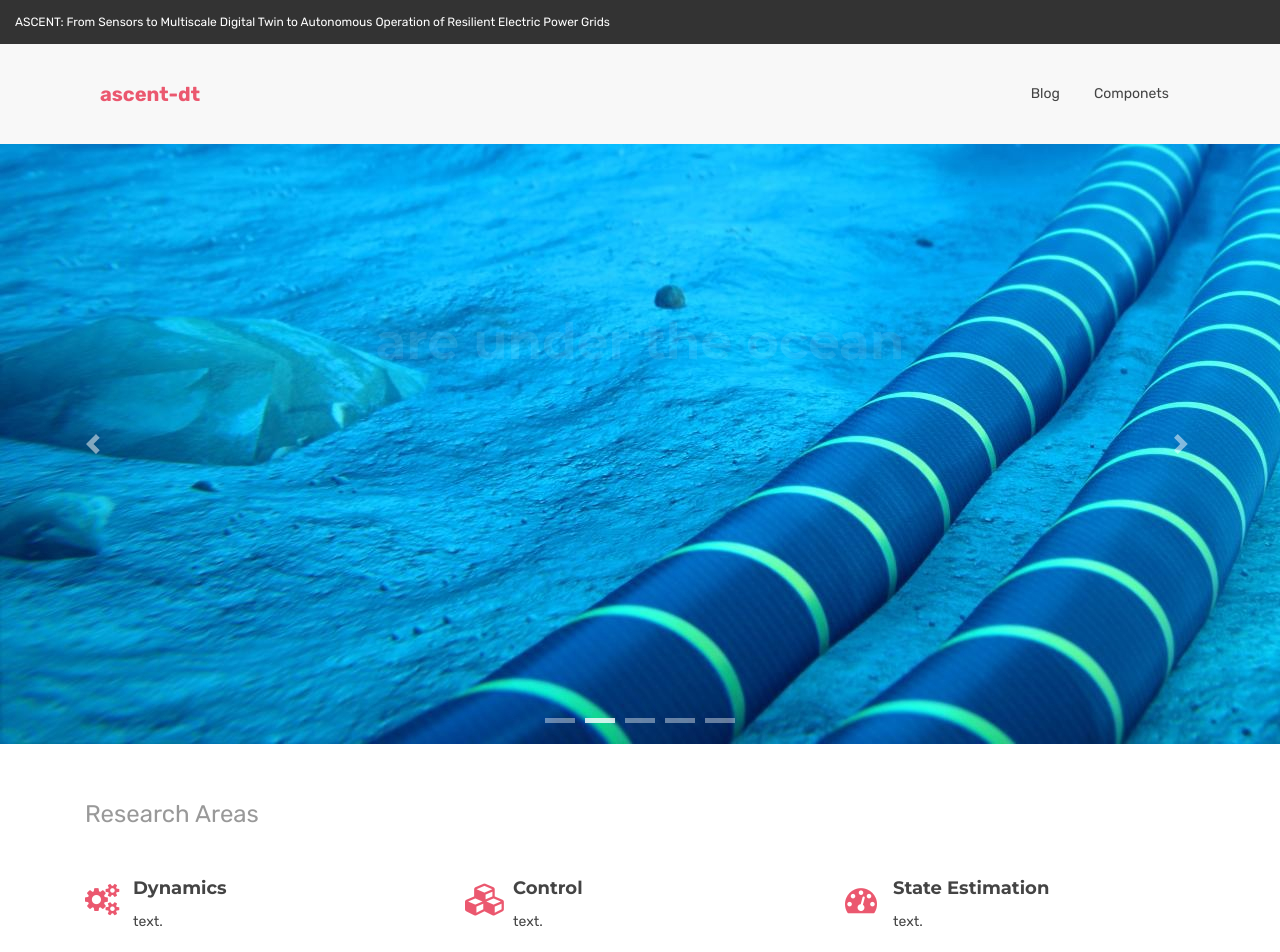
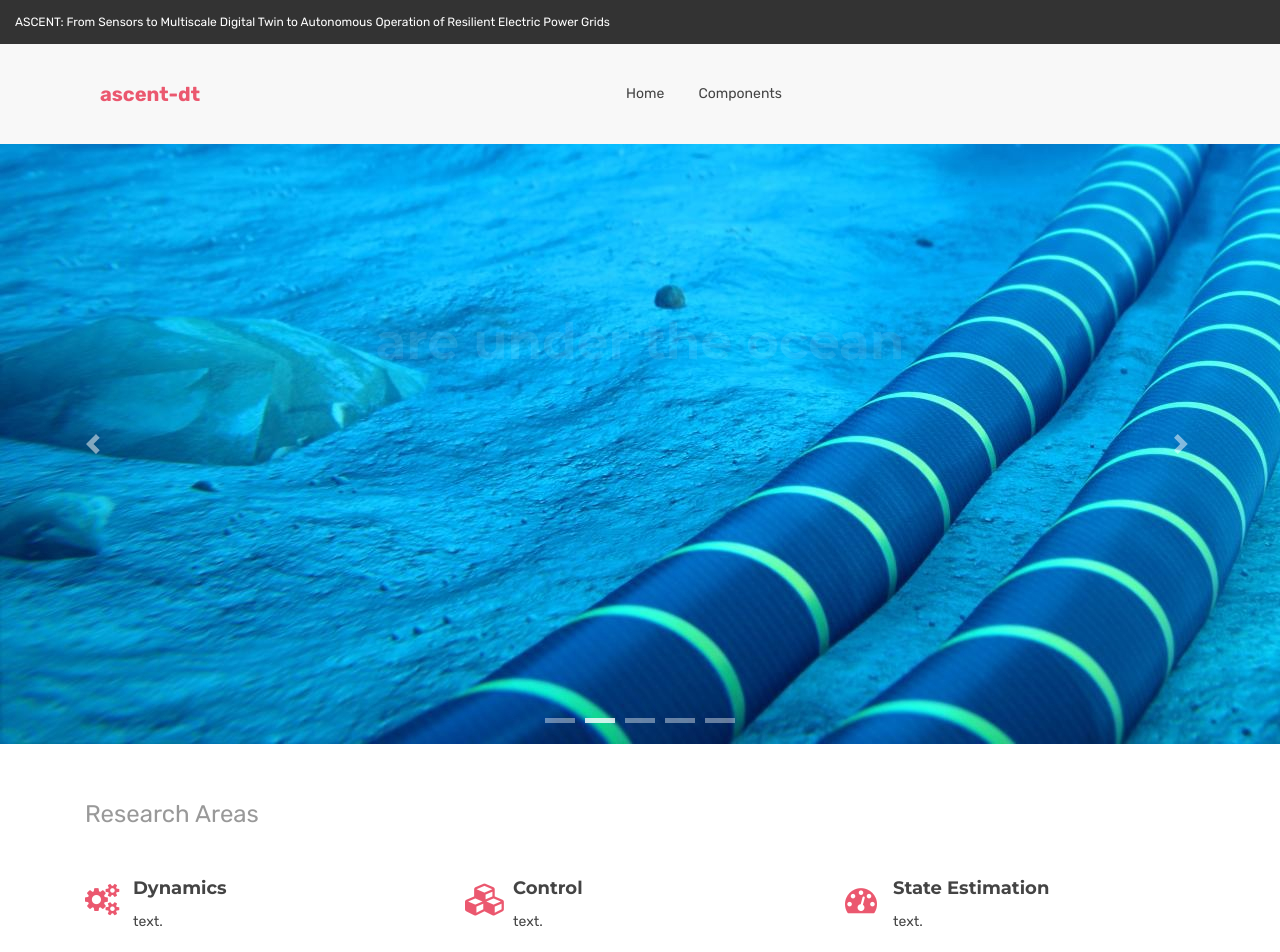
Before and after one commit to ascent-dt/ascent-dt-old.github.io, a Jekyll site: the page built from index.html, in a window 1280 px wide. Shown: the top 952 px of the page. Built offline with Jekyll 4.4.1, drawn with Linux system fonts in a browser that asks for light colours.

Commit message:
Update nav-bar.html

```diff
--- a/_includes/themes/bootstrap/nav-bar.html
+++ b/_includes/themes/bootstrap/nav-bar.html
@@ -25,11 +25,19 @@
                 <button class="navbar-toggler" type="button" data-toggle="collapse" data-target="#navbar1" aria-expanded="false" aria-label="Toggle navigation">
                   <i class="fa fa-bars"></i>
                 </button>
-                <div class="collapse navbar-collapse justify-content-end" id="navbar1">
+                <div class="collapse navbar-collapse justify-content-center" id="navbar3">
                   <ul class="navbar-nav">
+                    <li class="nav-item">
+                      <a class="nav-link" href="{{ BASE_PATH }}">Home</a>
+                    </li>
+                    <li class="nav-item">
+                      <a class="nav-link" href="{{ BASE_PATH }}/components.html">Components</a>
+                    </li>
+                    <!--
                     {% assign pages_list = site.pages %}
                     {% assign group = 'navigation' %}
                     {% include JB/pages_list %}
+                    -->
                     <!--
                     <li class="nav-item dropdown">
                       <a class="nav-link dropdown-toggle" href="#" data-toggle="dropdown" aria-haspopup="true" aria-expanded="false">Dropdown link</a>
```
